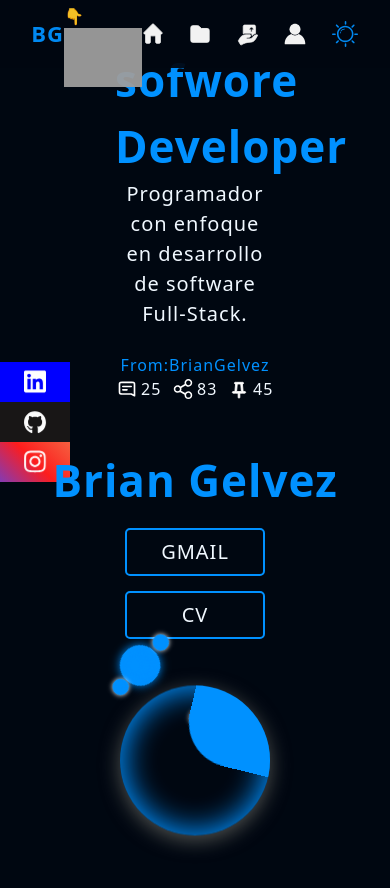
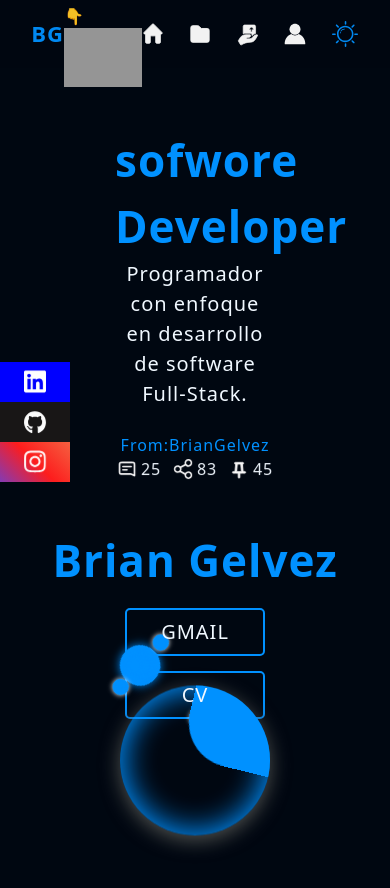
Before and after one commit to BrianGelvez/MiPortafolios-2.0, a React (Vite) app: page / in a window 390 px wide. Shown: the top 888 px of the page. Built offline with nearby package versions, Linux system fonts and the light colour scheme; grey boxes are pictures that could not be loaded; what tailwindcss-animated would draw is missing.

Commit message:
animation margin top

```diff
--- a/src/views/home/home.module.css
+++ b/src/views/home/home.module.css
@@ -45,7 +45,7 @@
         align-items: center; /* Centrar horizontalmente */
         display: inline-block;
         text-align: center; /* Centrar el texto horizontalmente */
-        margin-top: 3%;
+
     }
 
     .home .brian {
```
